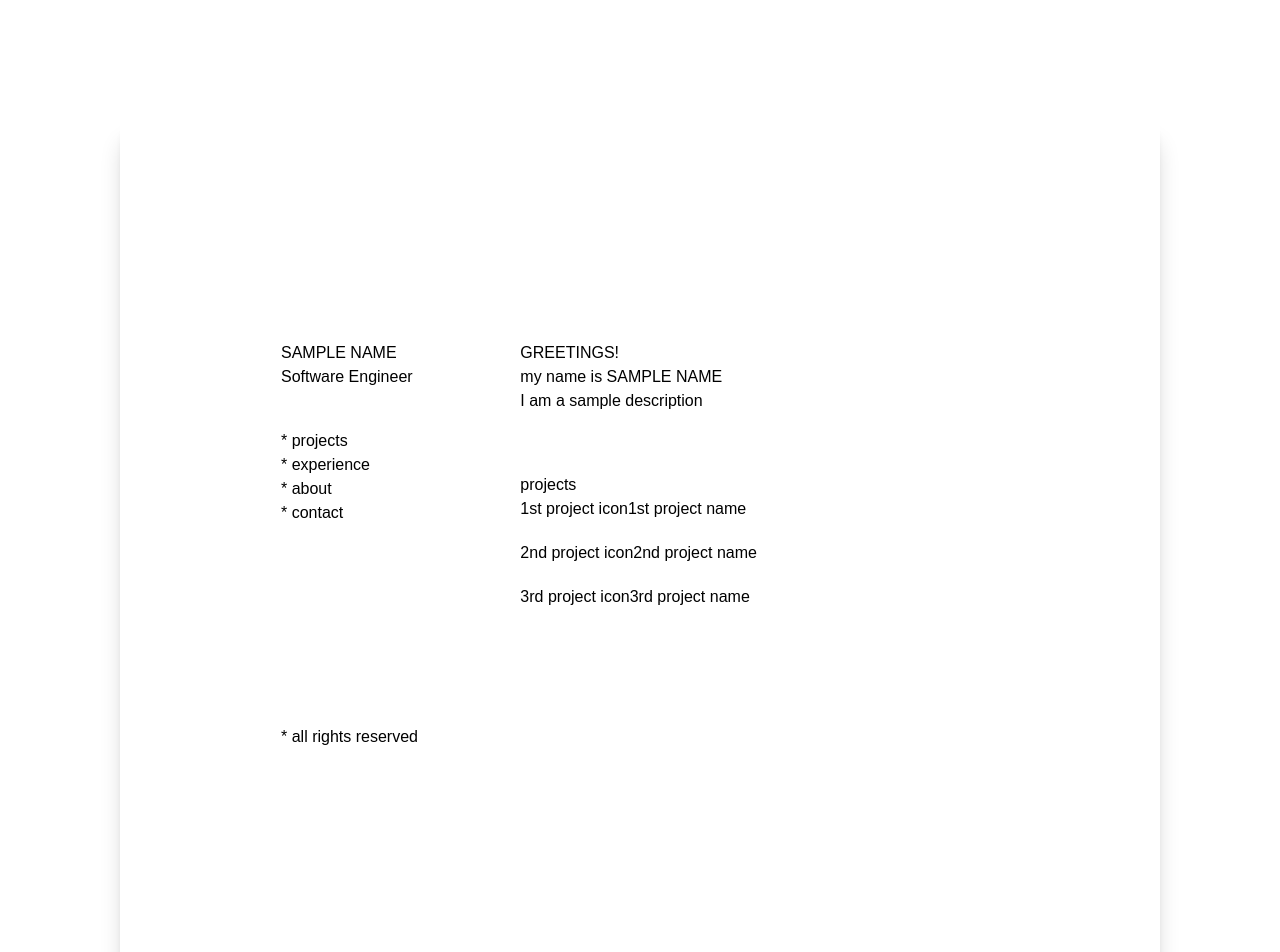
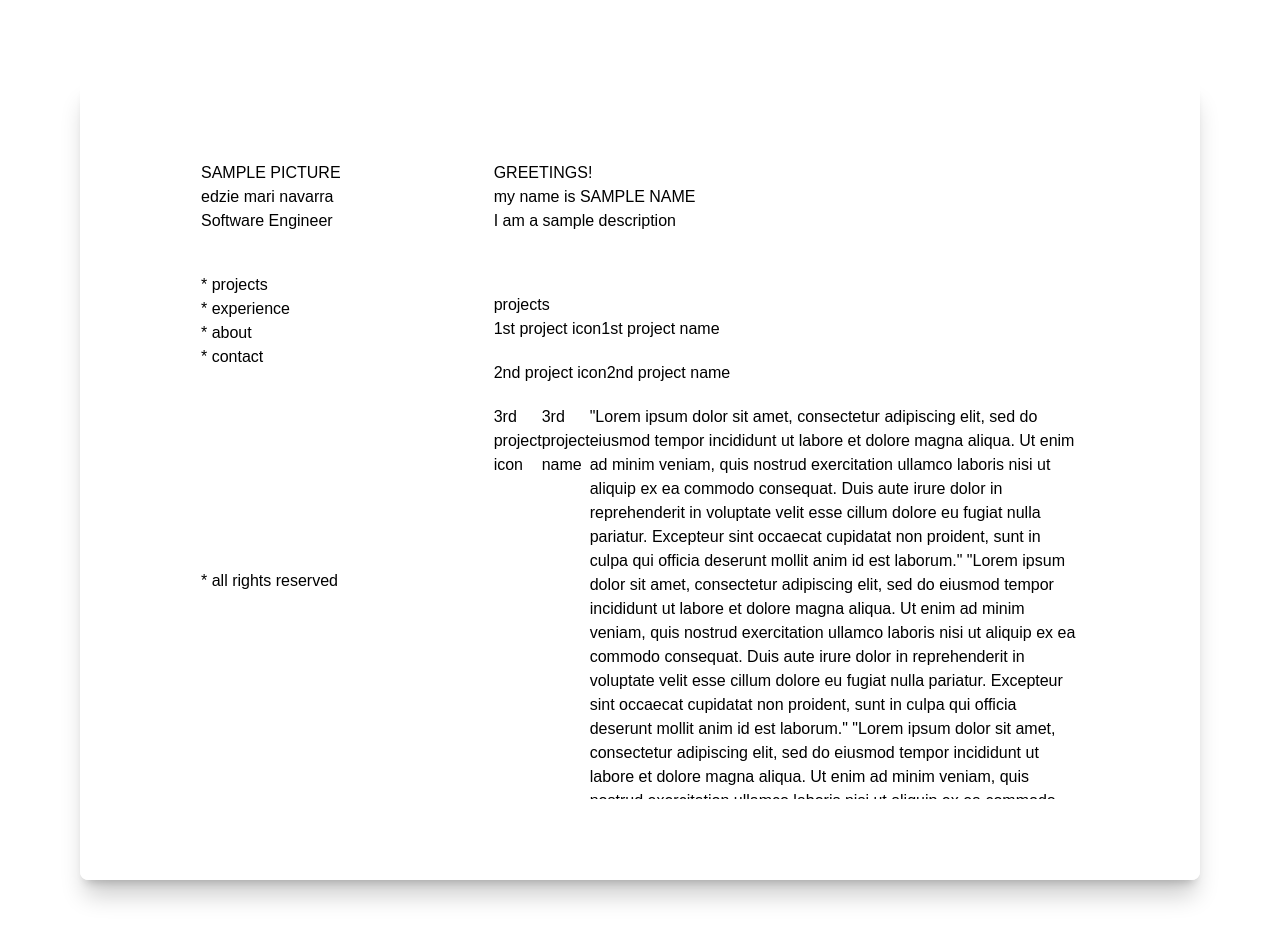
Before and after one commit to Luc1l1us/portfolio, a Next.js app: page / in a window 1280 px wide. Shown: the top 952 px of the page. Built offline with nearby package versions, Linux system fonts and the light colour scheme.

Commit message:
scrollable 2nd column, fixed height

```diff
--- a/app/globals.css
+++ b/app/globals.css
@@ -24,4 +24,17 @@ body {
   background: var(--white);
   color: var(--foreground);
   font-family: Arial, Helvetica, sans-serif;
+  overflow: hidden;
 }
+
+.main-box {
+  height: 100vh;
+}
+
+.first-column {
+  overflow: hidden;
+}
+
+.second-column {
+  overflow: scroll;
+}
--- a/app/page.tsx
+++ b/app/page.tsx
@@ -4,15 +4,18 @@ export default function Home() {
   return (
     //Change hardcoded padding and margin to scale
     //Change into 3 flex rows and scale
-    <div className="flex flex-column justify-items-start m-30 px-40 py-55 rounded-lg border border-white shadow-xl/20 text-black">
+    <div className="main-box flex flex-column justify-items-start m-20 px-30 py-20 rounded-lg border border-white shadow-xl/20 text-black">
       {/*First Column (should redirect the user to what the user had clicked)*/}
-      <div className="basis-1/3">
-        SAMPLE NAME
+      <div className="first-column basis-1/3">
+        <div>
+          SAMPLE PICTURE
+        </div>
+        edzie mari navarra
         <div>
           Software Engineer
         </div>
 
-        <div className="2nd-row mt-10">
+        <div className="navigation mt-10">
           * projects
           <div className="">
             * experience
@@ -25,13 +28,13 @@ export default function Home() {
           </div>
         </div>
 
-        <div className="3rd-row mt-50">
+        <div className="first-bottom mt-50">
           * all rights reserved
         </div>
+      </div>
 
       {/*Second Column (should be scrollable)*/}
-      </div>
-      <div className="basis-2/3 ">
+      <div className="second-column basis-2/3 ">
         GREETINGS!
         <div className="">
           my name is SAMPLE NAME
@@ -64,6 +67,42 @@ export default function Home() {
             <div>
               3rd project name
             </div>
+            <p>
+              "Lorem ipsum dolor sit amet, consectetur adipiscing elit, sed do
+              eiusmod tempor incididunt ut labore et dolore magna aliqua. Ut enim
+              ad minim veniam, quis nostrud exercitation ullamco laboris nisi ut
+              aliquip ex ea commodo consequat. Duis aute irure dolor in
+              reprehenderit in voluptate velit esse cillum dolore eu fugiat nulla
+              pariatur. Excepteur sint occaecat cupidatat non proident, sunt in
+              culpa qui officia deserunt mollit anim id est laborum."
+                            "Lorem ipsum dolor sit amet, consectetur adipiscing elit, sed do
+              eiusmod tempor incididunt ut labore et dolore magna aliqua. Ut enim
+              ad minim veniam, quis nostrud exercitation ullamco laboris nisi ut
+              aliquip ex ea commodo consequat. Duis aute irure dolor in
+              reprehenderit in voluptate velit esse cillum dolore eu fugiat nulla
+              pariatur. Excepteur sint occaecat cupidatat non proident, sunt in
+              culpa qui officia deserunt mollit anim id est laborum."
+                            "Lorem ipsum dolor sit amet, consectetur adipiscing elit, sed do
+              eiusmod tempor incididunt ut labore et dolore magna aliqua. Ut enim
+              ad minim veniam, quis nostrud exercitation ullamco laboris nisi ut
+              aliquip ex ea commodo consequat. Duis aute irure dolor in
+              reprehenderit in voluptate velit esse cillum dolore eu fugiat nulla
+              pariatur. Excepteur sint occaecat cupidatat non proident, sunt in
+              culpa qui officia deserunt mollit anim id est laborum."
+              "Lorem ipsum dolor sit amet, consectetur adipiscing elit, sed do
+              eiusmod tempor incididunt ut labore et dolore magna aliqua. Ut enim
+              ad minim veniam, quis nostrud exercitation ullamco laboris nisi ut
+              aliquip ex ea commodo consequat. Duis aute irure dolor in
+              reprehenderit in voluptate velit esse cillum dolore eu fugiat nulla
+              pariatur. Excepteur sint occaecat cupidatat non proident, sunt in
+              culpa qui officia deserunt mollit anim id est laborum.""Lorem ipsum dolor sit amet, consectetur adipiscing elit, sed do
+              eiusmod tempor incididunt ut labore et dolore magna aliqua. Ut enim
+              ad minim veniam, quis nostrud exercitation ullamco laboris nisi ut
+              aliquip ex ea commodo consequat. Duis aute irure dolor in
+              reprehenderit in voluptate velit esse cillum dolore eu fugiat nulla
+              pariatur. Excepteur sint occaecat cupidatat non proident, sunt in
+              culpa qui officia deserunt mollit anim id est laborum."
+            </p>
           </div>
 
           {/*2nd column should be scrollable*/}
```
